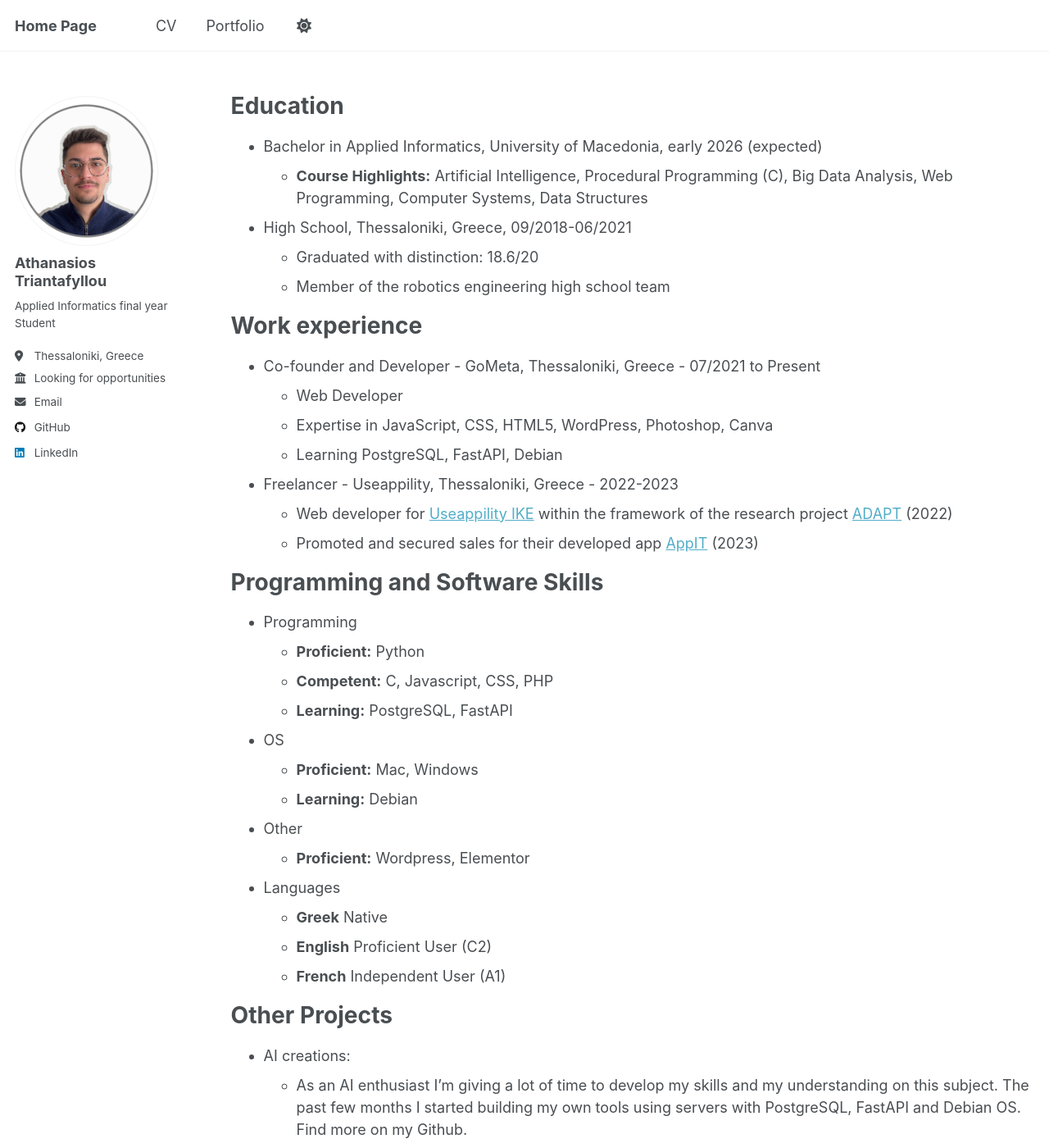
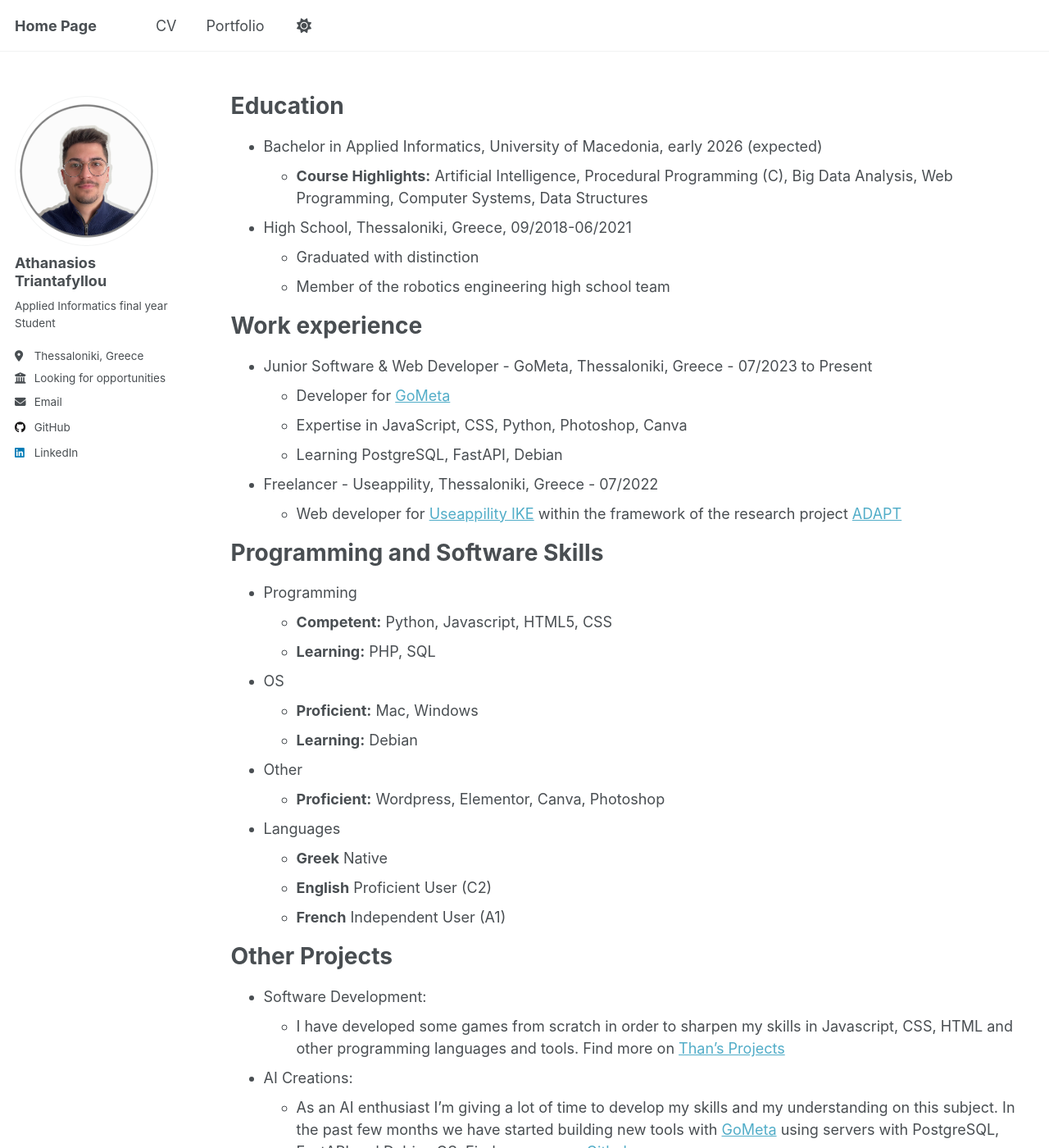
Before and after one commit to AthTriantafyllou/AthTriantafyllou.github.io, a Jekyll site: the page built from _pages/cv.md, in a window 1280 px wide and 1400 px high. Shown: the whole window at 82% size. Built offline with Jekyll 4.4.1, drawn with Linux system fonts in a browser that asks for light colours; a script that is not in the unit is left out; some of the changed text lies outside the part shown.

Commit message:
Update cv.md

```diff
--- a/_pages/cv.md
+++ b/_pages/cv.md
@@ -14,20 +14,19 @@ Education
 * Bachelor in Applied Informatics, University of Macedonia, early 2026 (expected)
   * <b>Course Highlights:</b> Artificial Intelligence, Procedural Programming (C), Big Data Analysis, Web Programming, Computer Systems, Data Structures
 * High School, Thessaloniki, Greece, 09/2018-06/2021
-  * Graduated with distinction: 18.6/20
+  * Graduated with distinction
   * Member of the robotics engineering high school team
 
 
 Work experience
 ======
-* Co-founder and Developer - GoMeta, Thessaloniki, Greece - 07/2021 to Present
-  * Web Developer
-  * Expertise in JavaScript, CSS, HTML5, WordPress, Photoshop, Canva
+* Junior Software & Web Developer - GoMeta, Thessaloniki, Greece - 07/2023 to Present
+  * Developer for [GoMeta](https://gometa.gr)
+  * Expertise in JavaScript, CSS, Python, Photoshop, Canva
   * Learning PostgreSQL, FastAPI, Debian
 
-* Freelancer - Useappility, Thessaloniki, Greece - 2022-2023
-  * Web developer for [Useappility IKE](https://useappility.com){:target="_blank"} within the framework of the research project [ADAPT](https://useappility.com/en/adapt_app/){:target="_blank"} (2022)
-  * Promoted and secured sales for their developed app [AppIT](https://appit.info){:target="_blank"} (2023)
+* Freelancer - Useappility, Thessaloniki, Greece - 07/2022
+  * Web developer for [Useappility IKE](https://useappility.com){:target="_blank"} within the framework of the research project [ADAPT](https://useappility.com/en/adapt_app/){:target="_blank"}
 
 
 
@@ -35,14 +34,13 @@ Work experience
 Programming and Software Skills
 ======
 * Programming
-  * <b>Proficient:</b> Python
-  * <b>Competent:</b> C, Javascript, CSS, PHP
-  * <b>Learning:</b> PostgreSQL, FastAPI
+  * <b>Competent:</b> Python, Javascript, HTML5, CSS
+  * <b>Learning:</b> PHP, SQL
 * OS
   * <b>Proficient:</b> Mac, Windows
   * <b>Learning:</b> Debian
 * Other
-  * <b>Proficient:</b> Wordpress, Elementor
+  * <b>Proficient:</b> Wordpress, Elementor, Canva, Photoshop
 * Languages
   * <b>Greek</b> Native
   * <b>English</b> Proficient User (C2)
@@ -53,10 +51,10 @@ Programming and Software Skills
 
 Other Projects
 ======
-* AI creations:
-  * As an AI enthusiast I’m giving a lot of time to develop my skills and my understanding on this subject. The past few months I started building my own tools using servers with PostgreSQL, FastAPI and Debian OS. Find more on my Github.
 * Software Development:
-  * I have developed some games from scratch in order to sharpen my skills in Javascript, CSS, HTML and other programming languages and tools. Find more [here](https://thanfyllou.eu/second_brain/index.html){:target="_blank"}
+  * I have developed some games from scratch in order to sharpen my skills in Javascript, CSS, HTML and other programming languages and tools. Find more on [Than's Projects](https://thanfyllou.eu/second_brain/index.html){:target="_blank"}
+* AI Creations:
+  * As an AI enthusiast I’m giving a lot of time to develop my skills and my understanding on this subject. In the past few months we have started building new tools with [GoMeta](https://gometa.gr) using servers with PostgreSQL, FastAPI and Debian OS. Find more on my [Github](https://github.com/AthTriantafyllou)
 
 
 
```
